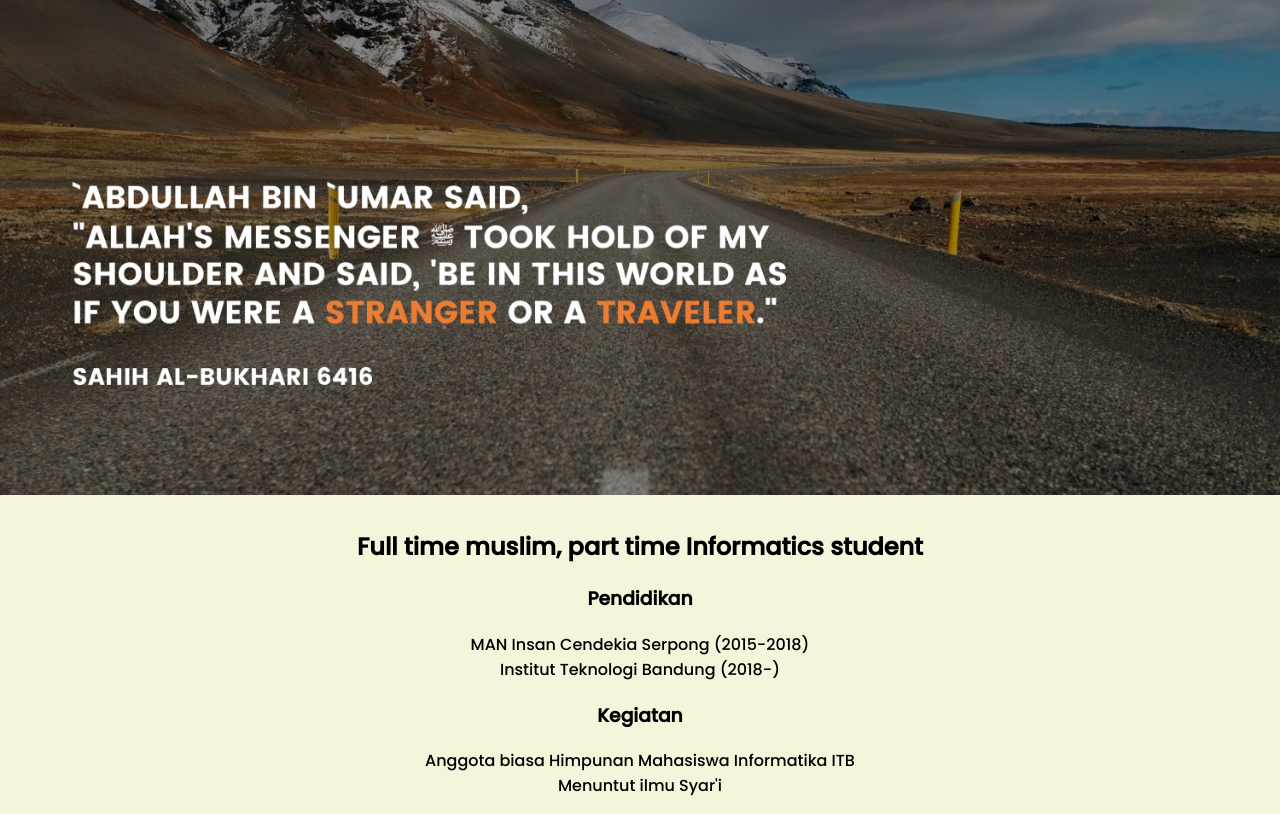
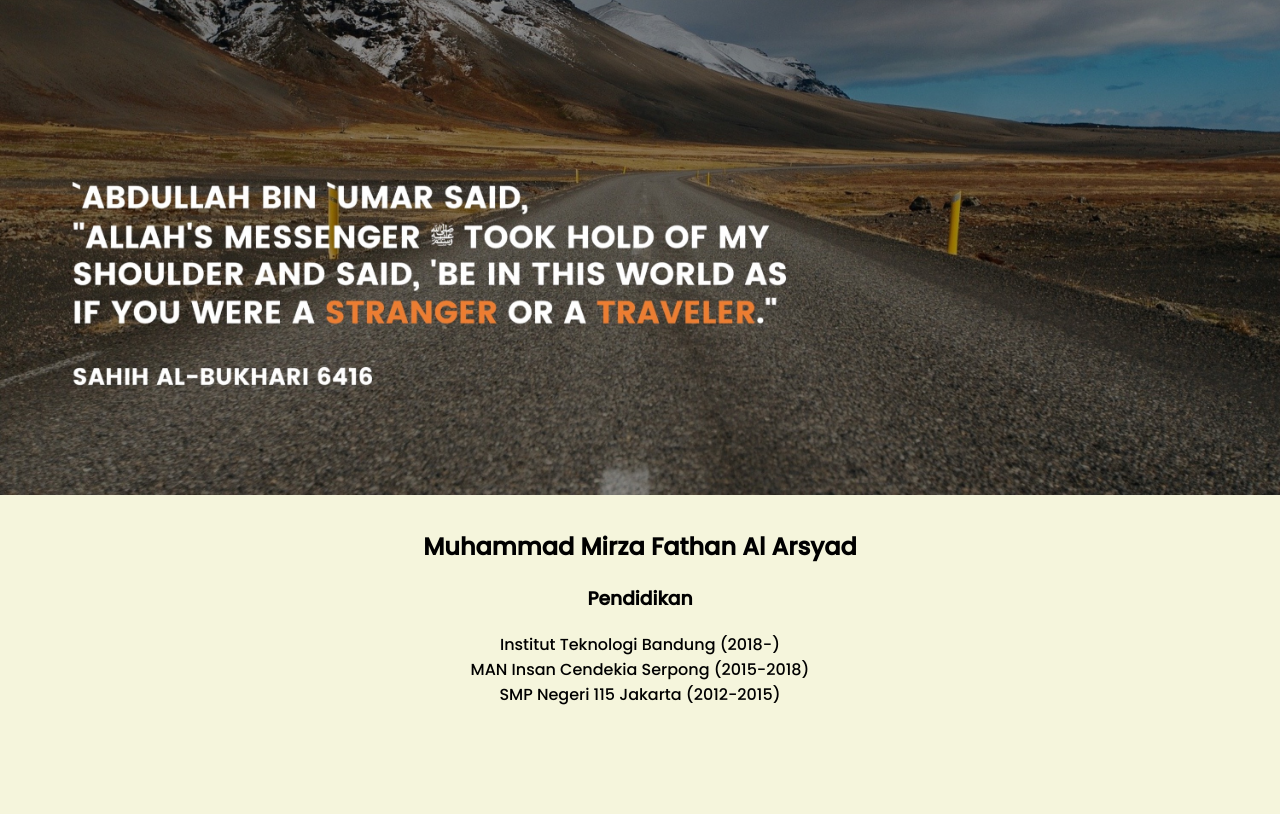
Before and after one commit to mirzafathan/IF3110-PABW-1, a plain HTML site: page index.html in a window 1280 px wide. Shown: the part 86-900 px from the top of the page. After the commit the page ends 809 px from the top, so only its background shows below. Drawn offline with Linux system fonts and the light colour scheme.

Commit message:
insyaallah fix

```diff
--- a/index.html
+++ b/index.html
@@ -39,11 +39,9 @@
 
 
   <div class="cv">
-    <h2>Full time muslim, part time Informatics student</h2>
+    <h2>Muhammad Mirza Fathan Al Arsyad</h2>
     <h3>Pendidikan</h3>
-    <p>MAN Insan Cendekia Serpong (2015-2018)<br>Institut Teknologi Bandung (2018-)</p>
-    <h3>Kegiatan</h3>
-    <p>Anggota biasa Himpunan Mahasiswa Informatika ITB <br>Menuntut ilmu Syar'i</p>
+    <p>Institut Teknologi Bandung (2018-)<br>MAN Insan Cendekia Serpong (2015-2018)<br>SMP Negeri 115 Jakarta (2012-2015)</p>
   </div>
 
   <script src="navbar.js">
```
